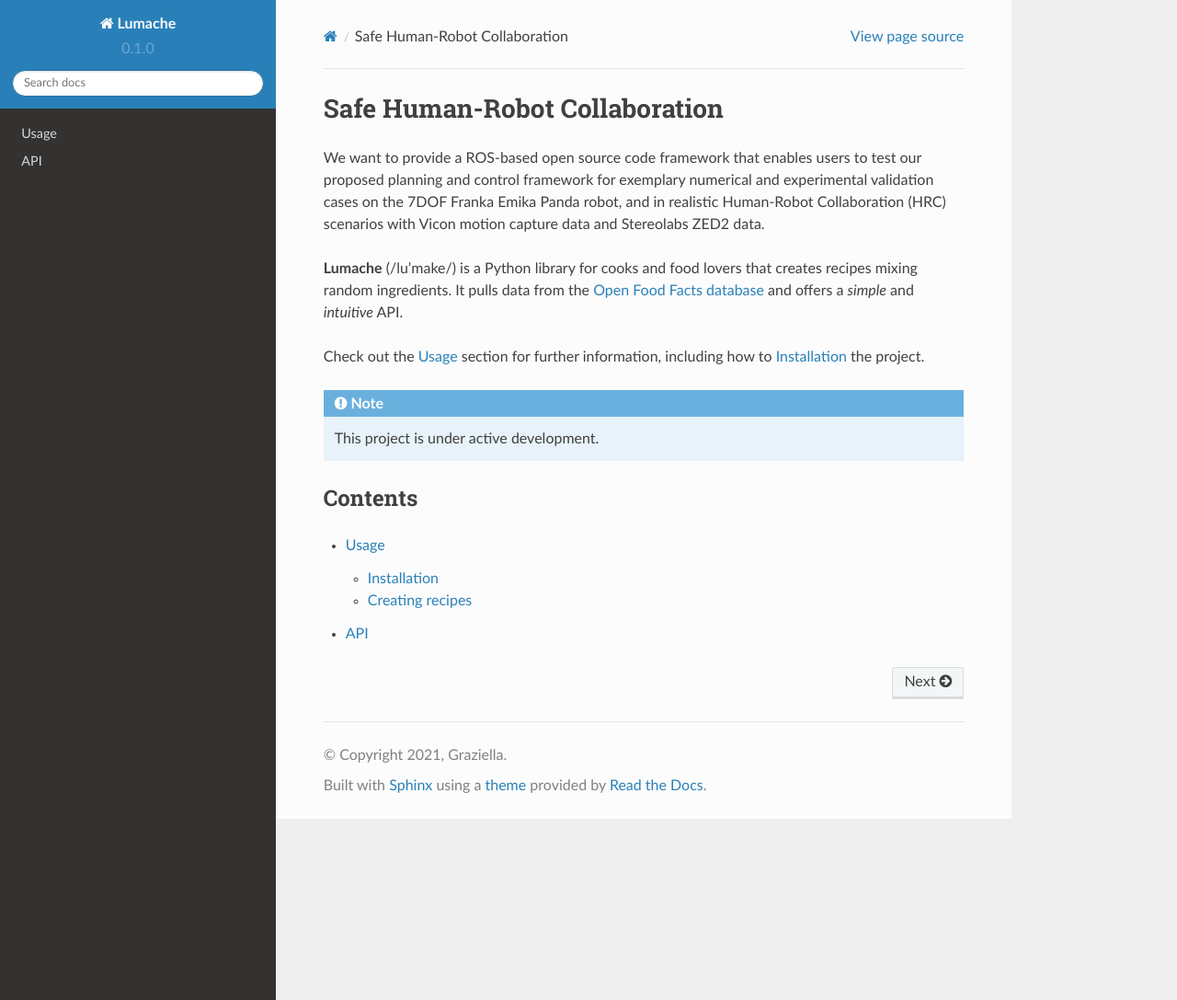
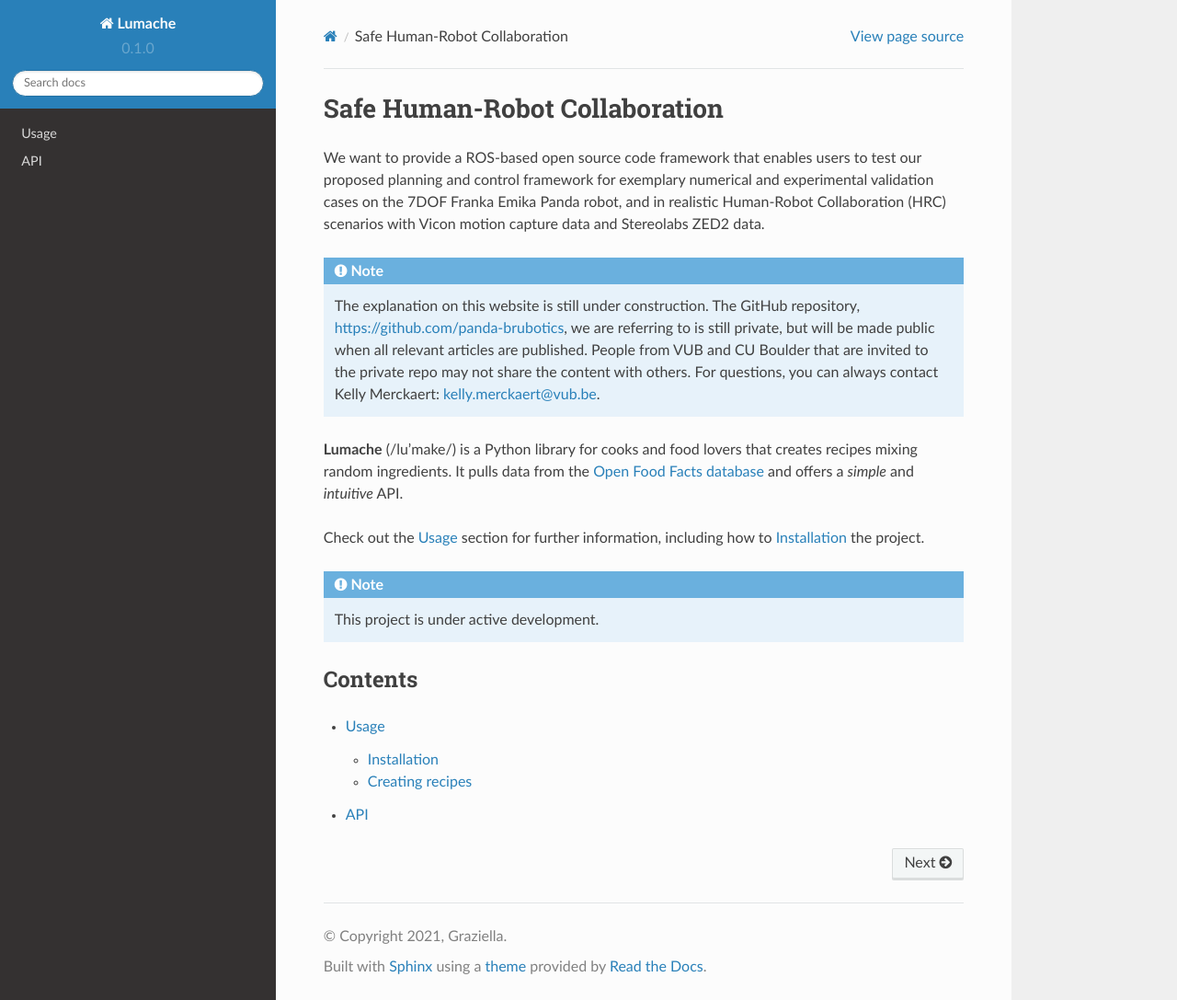
Before and after one commit to panda-brubotics/panda-safe-hrc-docs, a Sphinx documentation site: the page built from docs/source/index.rst, in a window 1280 px wide and 1087 px high. Shown: the whole window at 92% size. Built offline with Sphinx 7.4.7 and the Read the Docs theme 2.0.0, drawn with Linux system fonts in a browser that asks for light colours.

Commit message:
Update index.rst

```diff
--- a/docs/source/index.rst
+++ b/docs/source/index.rst
@@ -2,6 +2,11 @@ Safe Human-Robot Collaboration
 ==============================
 
 We want to provide a ROS-based open source code framework that enables users to test our proposed planning and control framework for exemplary numerical and experimental validation cases on the 7DOF Franka Emika Panda robot, and in realistic Human-Robot Collaboration (HRC) scenarios with Vicon motion capture data and Stereolabs ZED2 data.
+
+.. note:: The explanation on this website is still under construction.
+            The GitHub repository, https://github.com/panda-brubotics, we are referring to is still private, but will be made public when all relevant articles are published.
+            People from VUB and CU Boulder that are invited to the private repo may not share the content with others.
+            For questions, you can always contact Kelly Merckaert: kelly.merckaert@vub.be.
 
 **Lumache** (/lu'make/) is a Python library for cooks and food lovers
 that creates recipes mixing random ingredients.
```
